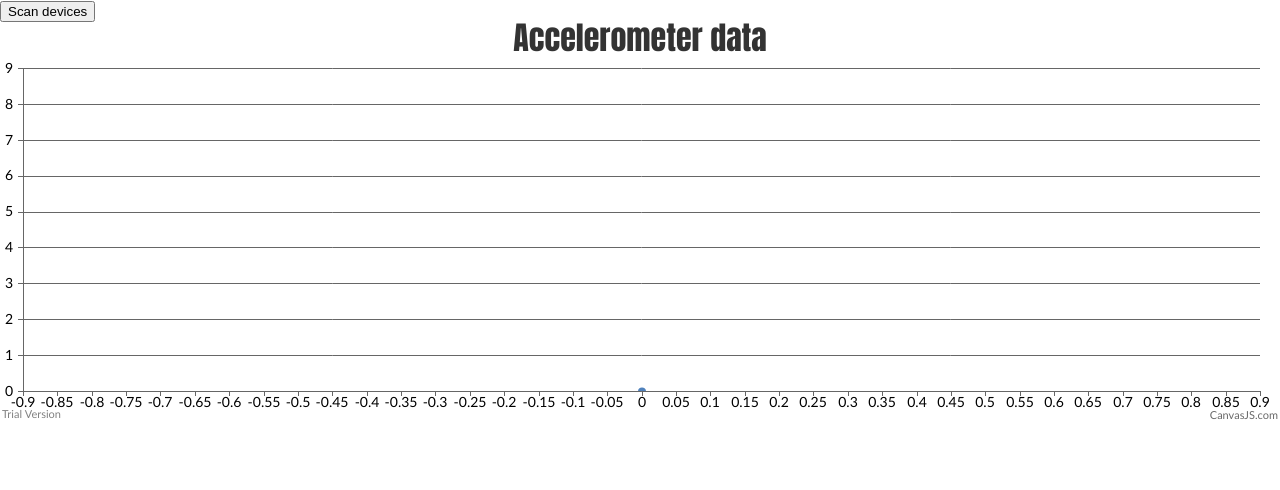
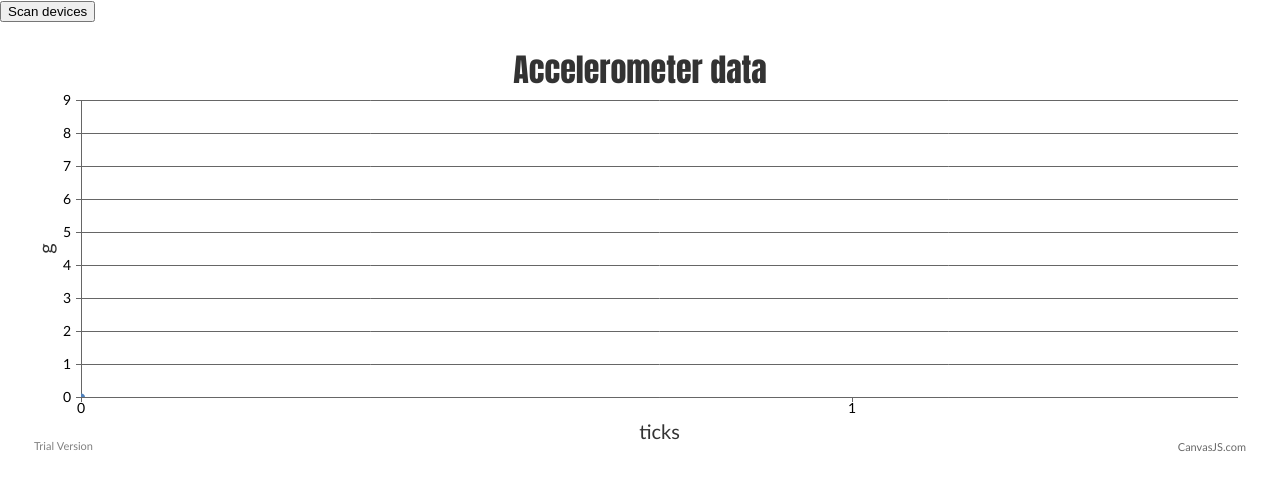
Before and after one commit to kgabryje/web-bluetooth, a React (Create React App) app: page / in a window 1280 px wide. Shown: the top 490 px of the page. Built offline with nearby package versions, Linux system fonts and the light colour scheme.

Commit message:
axis config for chart + nicer formatting

```diff
--- a/src/Chart.js
+++ b/src/Chart.js
@@ -1,14 +1,14 @@
-import React, {useState, useEffect, useRef} from "react"
-import CanvasJSReact from "./canvasjs.react"
+import React, { useState, useEffect, useRef } from "react";
+import CanvasJSReact from "./canvasjs.react";
 const CanvasChart = CanvasJSReact.CanvasJSChart;
 
-export const Chart = ({data}) => {
+export const Chart = ({ data }) => {
   const chartRef = useRef(null);
   const [dataPoints, setDataPoints] = useState([]);
   const [dataIndex, setDataIndex] = useState(0);
 
   const updateChart = value => {
-        const point = {x: dataIndex, y: value};
+    const point = { x: dataIndex, y: value };
 
     setDataPoints(prevDataPoints => {
       const points = [...prevDataPoints, point];
@@ -18,7 +18,7 @@ export const Chart = ({data}) => {
       return points;
     });
     setDataIndex(prevDataIndex => prevDataIndex + 1);
-        chartRef.current.render()
+    chartRef.current.render();
   };
 
   useEffect(() => {
@@ -31,10 +31,25 @@ export const Chart = ({data}) => {
     title: {
       text: "Accelerometer data"
     },
-        data: [{
+    data: [
+      {
         type: "line",
         dataPoints: dataPoints
-        }]
+      }
+    ],
+    axisX: {
+      title: "ticks",
+      minimum: 0,
+      interval: 1
+    },
+    axisY: {
+      title: "g",
+      minimum: 0
+    }
   };
-    return (<CanvasChart ref={chartRef} options={options}/>);
+  return (
+    <div style={{ margin: "32px" }}>
+      <CanvasChart ref={chartRef} options={options} />
+    </div>
+  );
 };
```
Lines whose indentation alone changed are shown as unchanged.
